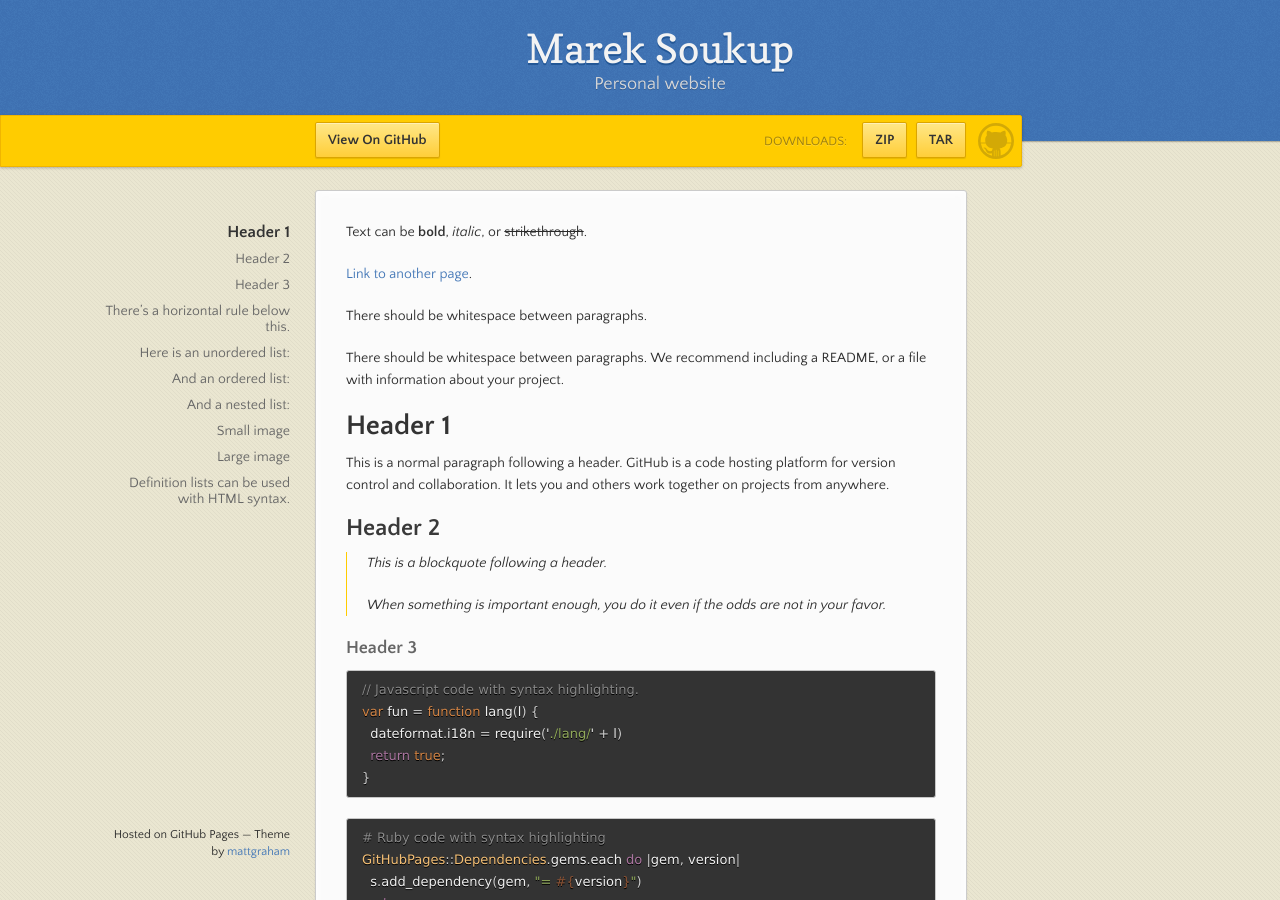
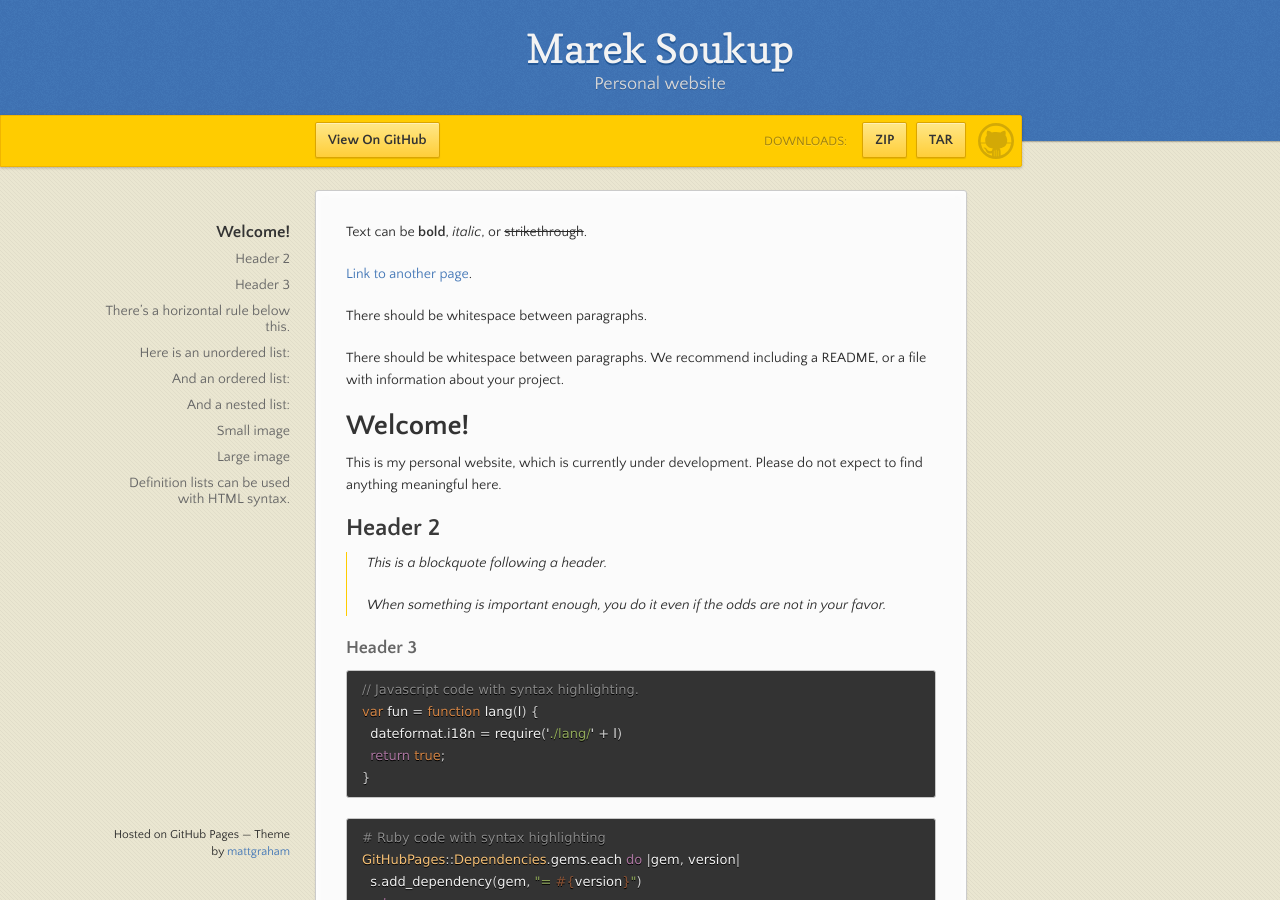
Before and after one commit to soukupmarek-edin/soukupmarek-edin.github.io, a Jekyll site: the page built from index.md, in a window 1280 px wide and 900 px high. Built offline with Jekyll 4.4.1, drawn with Linux system fonts in a browser that asks for light colours.

Commit message:
Update index.md

```diff
--- a/index.md
+++ b/index.md
@@ -10,9 +10,9 @@
 
 There should be whitespace between paragraphs. We recommend including a README, or a file with information about your project.
 
-# Header 1
+# Welcome!
 
-This is a normal paragraph following a header. GitHub is a code hosting platform for version control and collaboration. It lets you and others work together on projects from anywhere.
+This is my personal website, which is currently under development. Please do not expect to find anything meaningful here.
 
 ## Header 2
 
```
